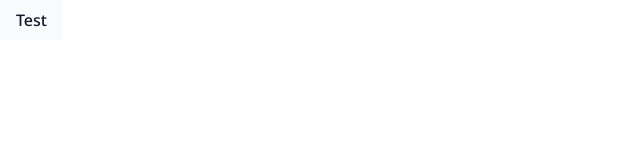
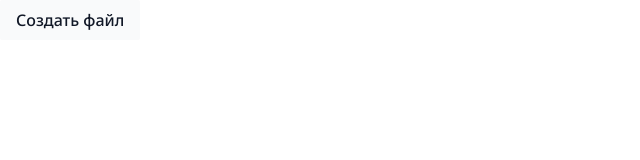
Before and after one commit to MichaelRayven/visual-programming, a React (Vite) app: page / in a window 1280 px wide. Shown: the top 160 px of the page, without its empty margins (0-640 px from the left). Built offline with nearby package versions, Linux system fonts and the light colour scheme.

Commit message:
feat(documents): added styled button component

```diff
--- a/src/Router.tsx
+++ b/src/Router.tsx
@@ -6,8 +6,6 @@ export function Router() {
   const openDocument = useOpenDocument();
 
   if (openDocument) {
-    console.log("test");
-
     return <DocumentPage document={openDocument} />;
   }
 
--- /dev/null
+++ b/src/components/button.css
@@ -0,0 +1,47 @@
+.btn {
+  display: inline-flex;
+  align-items: center;
+  justify-content: center;
+  padding: var(--spacing-2) var(--spacing-4);
+  font-family: var(--font-family-primary);
+  font-size: var(--font-size-sm);
+  font-weight: var(--font-weight-medium);
+  white-space: nowrap;
+  cursor: pointer;
+  outline: none;
+  border: var(--spacing-px) solid transparent;
+  border-radius: var(--radius-md);
+  transition: all var(--transition-base);
+}
+
+.btn:focus-visible {
+  box-shadow:
+    0 0 0 2px var(--color-focus-ring-offset),
+    0 0 0 4px var(--color-focus-ring);
+}
+
+.btn:disabled {
+  pointer-events: none;
+  opacity: 0.5;
+}
+
+/* Variant: Primary */
+.btn-primary {
+  color: var(--color-text-inverse);
+  background-color: var(--color-primary-600);
+}
+
+.btn-primary:hover {
+  background-color: var(--color-primary-700);
+}
+
+/* Variant: Secondary (Outline) */
+.btn-outline {
+  color: var(--color-text-primary);
+  background-color: transparent;
+  border-color: var(--color-border-base);
+}
+
+.btn-outline:hover {
+  background-color: var(--color-neutral-100);
+}
--- /dev/null
+++ b/src/components/button.tsx
@@ -0,0 +1,27 @@
+import clsx from "clsx";
+
+type ButtonProps = {
+  variant?: "primary" | "outline";
+} & React.ComponentProps<"button">;
+
+export function Button({
+  variant = "primary",
+  type = "button",
+  className,
+  ...props
+}: ButtonProps) {
+  return (
+    <button
+      type={type}
+      className={clsx(
+        "btn",
+        {
+          "btn-primary": variant == "primary",
+          "btn-outline": variant == "outline",
+        },
+        className
+      )}
+      {...props}
+    />
+  );
+}
--- /dev/null
+++ b/src/components/create-document-dialog.tsx
@@ -0,0 +1,59 @@
+import { useState } from "react";
+import { useDocumentStore } from "@/hooks/useDocumentStore";
+import { Dialog } from "./dialog";
+import { Input } from "./input";
+
+export function CreateDocumentDialog() {
+  const documentStore = useDocumentStore();
+  const [title, setTitle] = useState("");
+  const [size, setSize] = useState({ cols: 0, rows: 0 });
+
+  return (
+    <form
+      onSubmit={() => documentStore.createDocument(title, size.rows, size.cols)}
+    >
+      <Dialog
+        trigger={"Создать файл"}
+        content={
+          <>
+            <label htmlFor="title">Название</label>
+            <Input
+              id="title"
+              name="title"
+              value={title}
+              onChange={(e) => setTitle(e.target.value)}
+            />
+            <label htmlFor="size">Размер таблицы</label>
+            <div className="flex">
+              <Input
+                id="size"
+                name="size"
+                value={size.cols}
+                type="number"
+                onChange={(e) =>
+                  setSize((prev) => ({
+                    cols: Number(e.target.value),
+                    rows: prev.rows,
+                  }))
+                }
+              />
+              x
+              <Input
+                id="title"
+                name="title"
+                value={size.rows}
+                type="number"
+                onChange={(e) =>
+                  setSize((prev) => ({
+                    cols: prev.cols,
+                    rows: Number(e.target.value),
+                  }))
+                }
+              />
+            </div>
+          </>
+        }
+      />
+    </form>
+  );
+}
--- a/src/components/dialog.css
+++ b/src/components/dialog.css
@@ -12,8 +12,10 @@
 .dialog {
   display: flex;
   flex-direction: column;
+  gap: var(--spacing-2);
   width: 90%;
   max-width: 32rem;
+  padding-block: var(--spacing-4);
   overflow: hidden;
   background-color: var(--color-surface-elevated);
   border-radius: var(--radius-md);
@@ -24,9 +26,7 @@
   display: flex;
   align-items: center;
   justify-content: space-between;
-  padding: var(--spacing-4);
-  padding-right: var(--spacing-6);
-  padding-left: var(--spacing-6);
+  padding-inline: var(--spacing-6);
   border-bottom: var(--spacing-px) solid var(--color-border-light);
 }
 
@@ -67,7 +67,7 @@
 
 .dialog-content {
   max-height: 60vh;
-  padding: var(--spacing-6);
+  padding-inline: var(--spacing-6);
 
   overflow-y: auto;
   font-size: var(--font-size-sm);
@@ -79,8 +79,7 @@
   display: flex;
   gap: var(--spacing-3);
   justify-content: flex-end;
-  padding: var(--spacing-4) var(--spacing-6);
-  background-color: var(--color-surface);
+  padding-inline: var(--spacing-6);
   border-top: var(--spacing-px) solid var(--color-border-light);
 }
 
--- a/src/components/dialog.tsx
+++ b/src/components/dialog.tsx
@@ -2,6 +2,7 @@ import { createPortal } from "react-dom";
 import "./dialog.css";
 import { XIcon } from "lucide-react";
 import { type ReactNode, useState } from "react";
+import { Button } from "./button";
 
 type DialogProps = {
   trigger?: ReactNode;
@@ -22,9 +23,9 @@ export function Dialog({ trigger, content, title, footer }: DialogProps) {
         footer={footer}
         title={title}
       />
-      <button className="dialog-trigger" onClick={() => setOpen(true)}>
+      <Button className="dialog-trigger" onClick={() => setOpen(true)}>
         {trigger}
-      </button>
+      </Button>
     </>
   );
 }
@@ -51,12 +52,12 @@ function DialogPortal({
           <div className="dialog-header">
             <p className="dialog-title">{title}</p>
             <div className="dialog-action">
-              <button
+              <Button
                 className="dialog-close"
                 onClick={() => onOpenChange(false)}
               >
                 <XIcon />
-              </button>
+              </Button>
             </div>
           </div>
           <div className="dialog-content">{content}</div>
--- a/src/components/input.css
+++ b/src/components/input.css
@@ -1,5 +1,7 @@
 .input {
   width: 100%;
   min-width: 0;
+
+  color: var(--color-text-primary);
   outline: none;
 }
--- a/src/index.css
+++ b/src/index.css
@@ -475,3 +475,7 @@ button {
     background: var(--color-neutral-600);
   }
 }
+
+.flex {
+  display: flex;
+}
--- a/src/pages/dashboard.tsx
+++ b/src/pages/dashboard.tsx
@@ -1,13 +1,17 @@
+import { useState } from "react";
+import { CreateDocumentDialog } from "@/components/create-document-dialog";
 import { Dialog } from "@/components/dialog";
+import { Input } from "@/components/input";
 import { useDocumentList, useDocumentStore } from "@/hooks/useDocumentStore";
 
 export function DashboardPage() {
   const documents = useDocumentList();
+
   return (
     <>
       <header></header>
       <main>
-        <Dialog trigger={"Test"} />
+        <CreateDocumentDialog />
         <div>
           {documents.map((doc) => (
             <div>{doc.title}</div>
```
Also changed, not shown: src/components/create-document-dialog.css (added).
